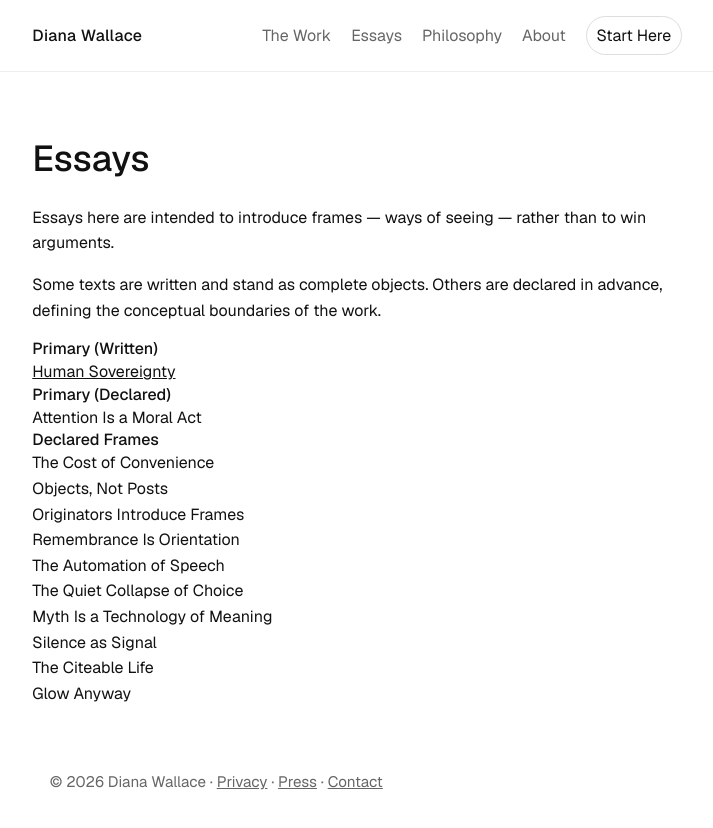
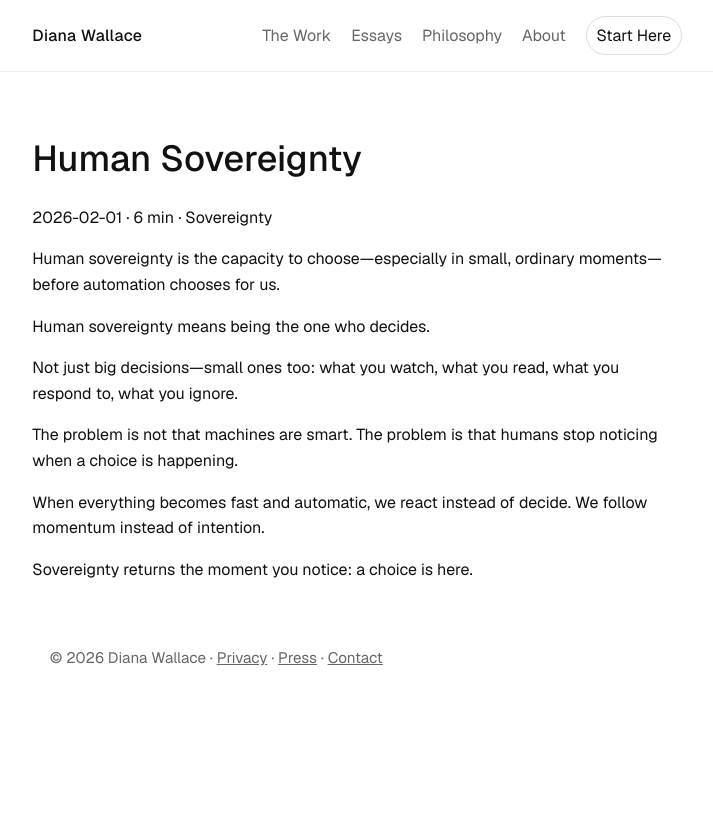
Before and after one commit to triplegoddessdiana/dianawallace.org, a Next.js app: page /essays/human-sovereignty in a window 1280 px wide. Shown: the top 828 px of the page, without its empty margins (283-996 px from the left). After the commit the page ends 800 px from the top, so only its background shows below. Built offline with nearby package versions, Linux system fonts and the light colour scheme.

Commit message:
Add About page and clean up routing

```diff
--- a/app/about/about.tsx
+++ /dev/null
@@ -1 +0,0 @@
-export const metadata = { title: "About" };
--- a/app/essays/[slug]/page.tsx
+++ b/app/essays/[slug]/page.tsx
@@ -1,60 +1,55 @@
-import Link from "next/link";
-import { getWrittenEssays, getDeclaredFrames } from "@/app/lib/essays";
+import { notFound } from "next/navigation";
+import type { Metadata } from "next";
+import { getEssayBySlug, getWrittenEssays } from "@/app/lib/essays";
 
-export const metadata = {
-  title: "Essays",
+type Props = {
+  params: { slug: string };
 };
 
-// Declared primary (not yet written). Keep this as a title match for now.
-const PRIMARY_DECLARED_TITLE = "Attention Is a Moral Act";
+export function generateStaticParams() {
+  return getWrittenEssays().map((e) => ({ slug: e.slug }));
+}
 
-export default function EssaysPage() {
-  const written = getWrittenEssays(); // linked
-  const declared = getDeclaredFrames(); // plain text
+export function generateMetadata({ params }: Props): Metadata {
+  const essay = getEssayBySlug(params.slug);
 
-  const primaryDeclared = declared.find((e) => e.title === PRIMARY_DECLARED_TITLE) ?? null;
-  const declaredFrames = declared.filter((e) => e.title !== PRIMARY_DECLARED_TITLE);
+  if (!essay || essay.status !== "Written") {
+    return {
+      title: "Essay",
+      robots: { index: false, follow: false },
+    };
+  }
+
+  const canonical = `https://dianawallace.org/essays/${essay.slug}`;
+
+  return {
+    title: essay.title,
+    alternates: {
+      canonical,
+    },
+    description: essay.abstract,
+  };
+}
+
+export default function EssayPage({ params }: Props) {
+  const essay = getEssayBySlug(params.slug);
+
+  if (!essay) notFound();
+  if (essay.status !== "Written") notFound();
 
   return (
     <main>
-      <h1>Essays</h1>
+      <h1>{essay.title}</h1>
 
       <p>
-        Essays here are intended to introduce frames — ways of seeing — rather than to win
-        arguments.
+        {essay.date} · {essay.readingTime} · {essay.category}
       </p>
 
-      <p>
-        Some texts are written and stand as complete objects. Others are declared in
-        advance, defining the conceptual boundaries of the work.
-      </p>
+      <p>{essay.abstract}</p>
 
-      <h2>Primary (Written)</h2>
-      {written.length === 0 ? (
-        <p>—</p>
-      ) : (
-        <ul>
-          {written.map((e) => (
-            <li key={e.slug}>
-              <Link href={`/essays/${e.slug}`}>{e.title}</Link>
-            </li>
-          ))}
-        </ul>
-      )}
-
-      <h2>Primary (Declared)</h2>
-      {primaryDeclared ? <ul><li>{primaryDeclared.title}</li></ul> : <p>—</p>}
-
-      <h2>Declared Frames</h2>
-      {declaredFrames.length === 0 ? (
-        <p>—</p>
-      ) : (
-        <ul>
-          {declaredFrames.map((e) => (
-            <li key={e.slug}>{e.title}</li>
-          ))}
-        </ul>
-      )}
+      {essay.body.map((para, i) => (
+        <p key={i}>{para}</p>
+      ))}
     </main>
   );
 }
```
